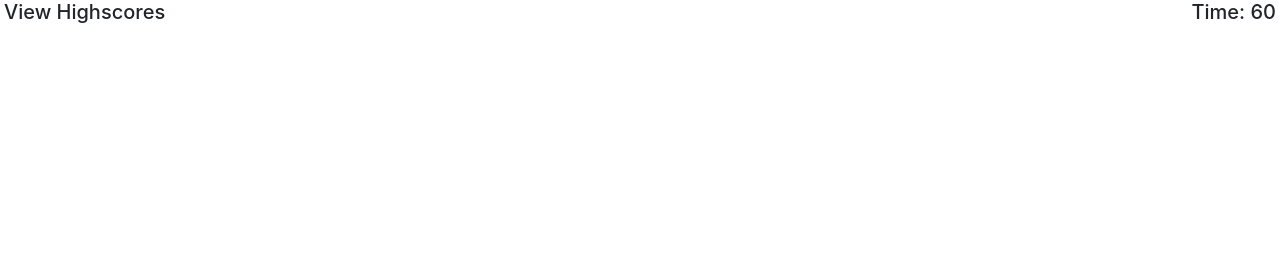
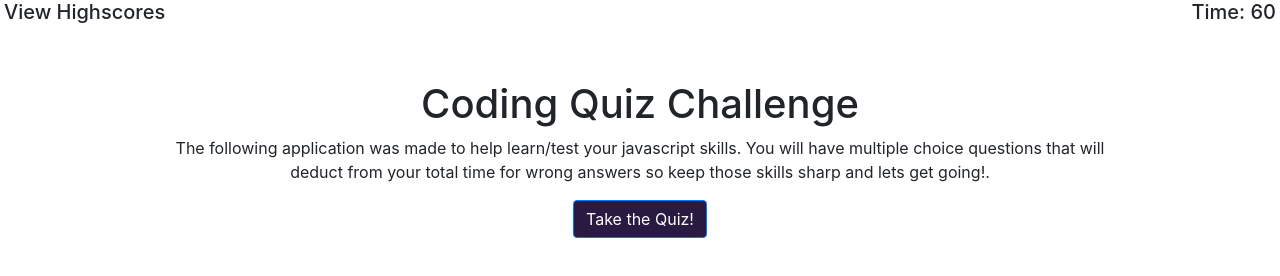
Before and after one commit to jorgeHernandez1/javascript-trivia-game, a plain HTML site: page index.html in a window 1280 px wide. Drawn offline with nearby package versions, Linux system fonts and the light colour scheme.

Commit message:
Added intro page with header, description and button that will start the quiz

```diff
--- a/assets/css/style.css
+++ b/assets/css/style.css
@@ -0,0 +1,3 @@
+#startButton {
+    background-color: #291a41;
+}
--- a/index.html
+++ b/index.html
@@ -14,21 +14,46 @@
       href="https://cdnjs.cloudflare.com/ajax/libs/font-awesome/5.15.0/css/all.min.css"
     />
     <link rel="stylesheet" href="assets/css/style.css" />
-    <title>Title</title>
+    <title>Javascript Quiz</title>
   </head>
   <body>
+    <div class="
+    <div class="container-fluid">
+      <!-- header row-->
+      <div class="row px-1">
+        <div class="col-sm-6">
+          <h5>View Highscores</h5>
+        </div>
+        <div class="col-sm-6 text-right">
+          <h5>Time: <span id="timeLeft">60</span></h5>
+        </div>
+      </div>
 
-    <div class="<div class="container-fluid">
+      <div id="mainContent">
+        <div id="intro">
+          <div class="row justify-content-md-center">
+            <div class="col-sm-9">
+              <h1 class="text-center pt-5">Coding Quiz Challenge</h1>
+            </div>
+          </div>
 
-        <!-- header row-->
-        <div class="row px-1">
-            <div class="col-sm-6">
-                <h5>View Highscores</h5>
+          <div class="row justify-content-md-center">
+            <div class="col-sm-9">
+              <p class="text-center">
+                The following application was made to help learn/test your
+                javascript skills. You will have multiple choice questions that
+                will deduct from your total time for wrong answers so keep those
+                skills sharp and lets get going!.
+              </p>
             </div>
-            <div class="col-sm-6 text-right">
-                <h5>Time: <span id="timeLeft">60</span></h5>
-            </div>
+          </div>
+
+          <div class="row justify-content-md-center">
+              <a name="" id="startButton" class="btn btn-primary" href="#" role="button">Take the Quiz!</a>
+          </div>
+
         </div>
+      </div>
     </div>
 
     <script src="https://cdnjs.cloudflare.com/ajax/libs/jquery/3.5.1/jquery.slim.min.js"></script>
```
